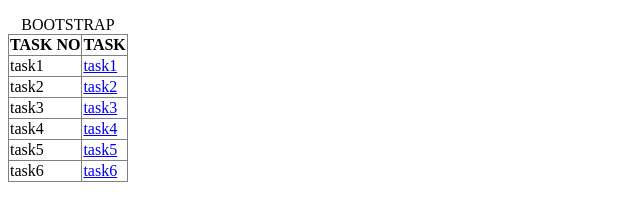
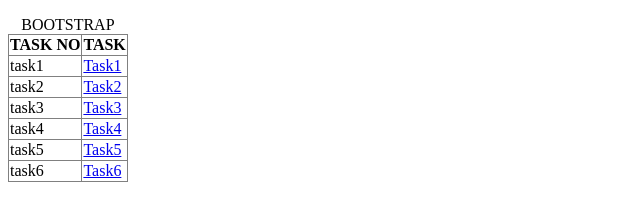
Before and after one commit to yam9835/mernstack-task2, a plain HTML site: page index.html in a window 1280 px wide. Shown: the part 152-356 px from the top of the page, 0-640 px from the left. Drawn offline with Linux system fonts and the light colour scheme.

Commit message:
Update index.html

```diff
--- a/index.html
+++ b/index.html
@@ -17,27 +17,27 @@
         </tr>
         <tr>
             <td>task1</td>
-            <td><a href="Bootsrap/Task1.html">task1</a></td>
+            <td><a href="Bootsrap/Task1.html">Task1</a></td>
         </tr>
         <tr>
             <td>task2</td>
-            <td><a href="Bootsrap/Task2.html">task2</a></td>
+            <td><a href="Bootsrap/Task2.html">Task2</a></td>
         </tr>
         <tr>
             <td>task3</td>
-            <td><a href="Bootsrap/Task3.html">task3</a></td>
+            <td><a href="Bootsrap/Task3.html">Task3</a></td>
         </tr>
         <tr>
             <td>task4</td>
-            <td><a href="Bootsrap/Task4.html">task4</a></td>
+            <td><a href="Bootsrap/Task4.html">Task4</a></td>
         </tr>
         <tr>
             <td>task5</td>
-            <td><a href="Bootsrap/Task5.html">task5</a></td>
+            <td><a href="Bootsrap/Task5.html">Task5</a></td>
         </tr>
         <tr>
             <td>task6</td>
-            <td><a href="Bootsrap/Task6.html">task6</a></td>
+            <td><a href="Bootsrap/Task6.html">Task6</a></td>
         </tr>
         </table>
 
@@ -50,7 +50,7 @@
        </tr>
        <tr>
         <td>task 1</td>
-        <td><a href="javascript/reversenumber.html">task1</a></td>
+        <td><a href="js/reversenumber.html">task1</a></td>
        </tr>
        <tr>
         <td>task 2</td>
@@ -58,26 +58,26 @@
        </tr>
        <tr>
         <td>task 3</td>
-        <td><a href="javascript/calculator.html">task3</a></td>
+        <td><a href="js/calculator.html">task3</a></td>
        </tr>
        <tr>
         <td>task 4</td>
-        <td><a href="javascript/date.html">task4</a></td>
+        <td><a href="js/date.html">task4</a></td>
        </tr>
        <tr>
         <td>task 5</td>
-        <td><a href="javascript/form-1.html">task5</a></td>
+        <td><a href="js/form-1.html">task5</a></td>
        </tr>
        <tr>
         <td>task 6</td>
-        <td><a href="javascript/instagram.html">task6</a></td>
+        <td><a href="js/instagram.html">task6</a></td>
        </tr><tr>
         <td>task 7</td>
-        <td><a href="javascript/train.html">task7</a></td>
+        <td><a href="js/train.html">task7</a></td>
        </tr>
        <tr>
         <td>task 8</td>
-        <td><a href="javascript/form-2.html">task8</a></td>
+        <td><a href="js/form-2.html">task8</a></td>
     </tr>
     </table>
 </body>
```
